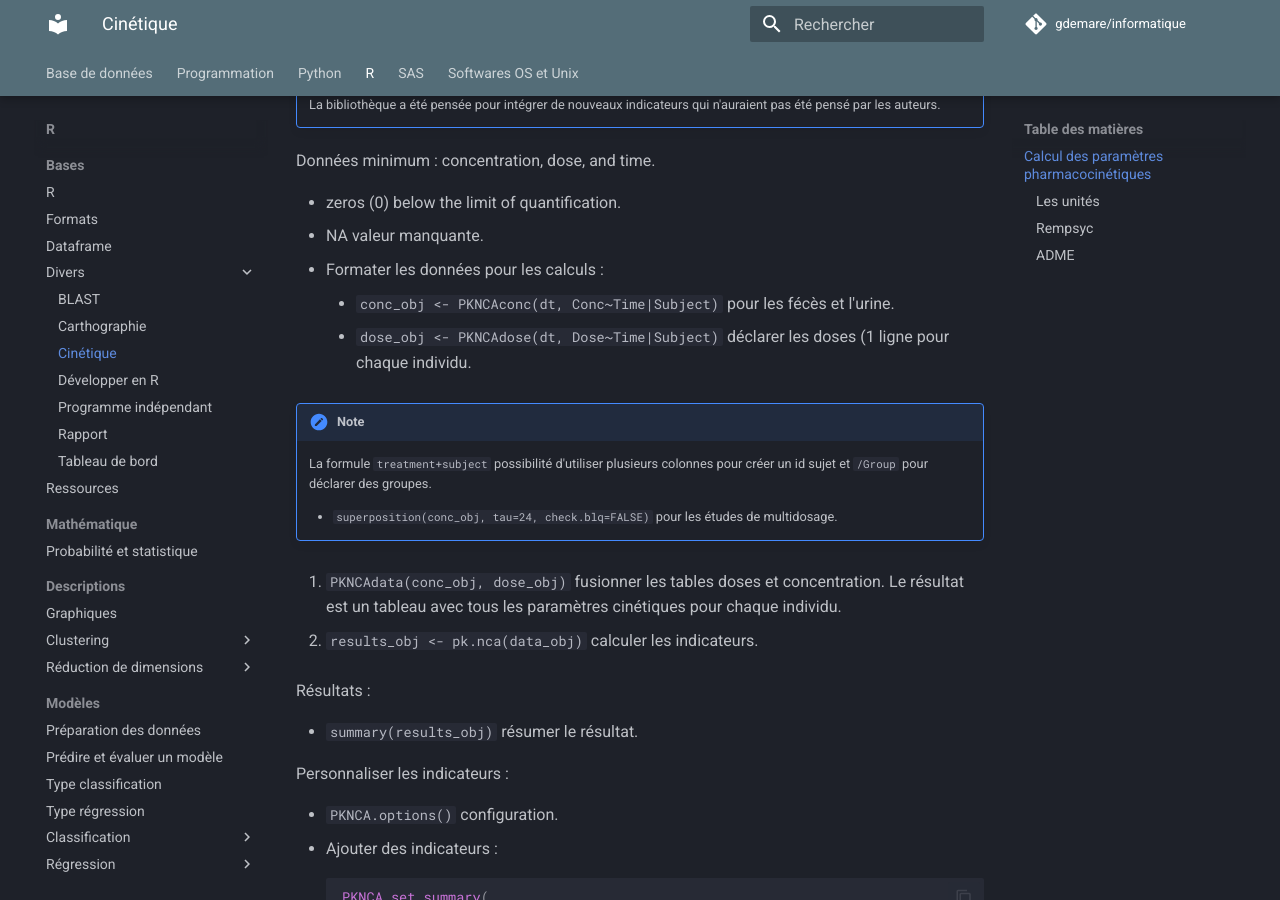
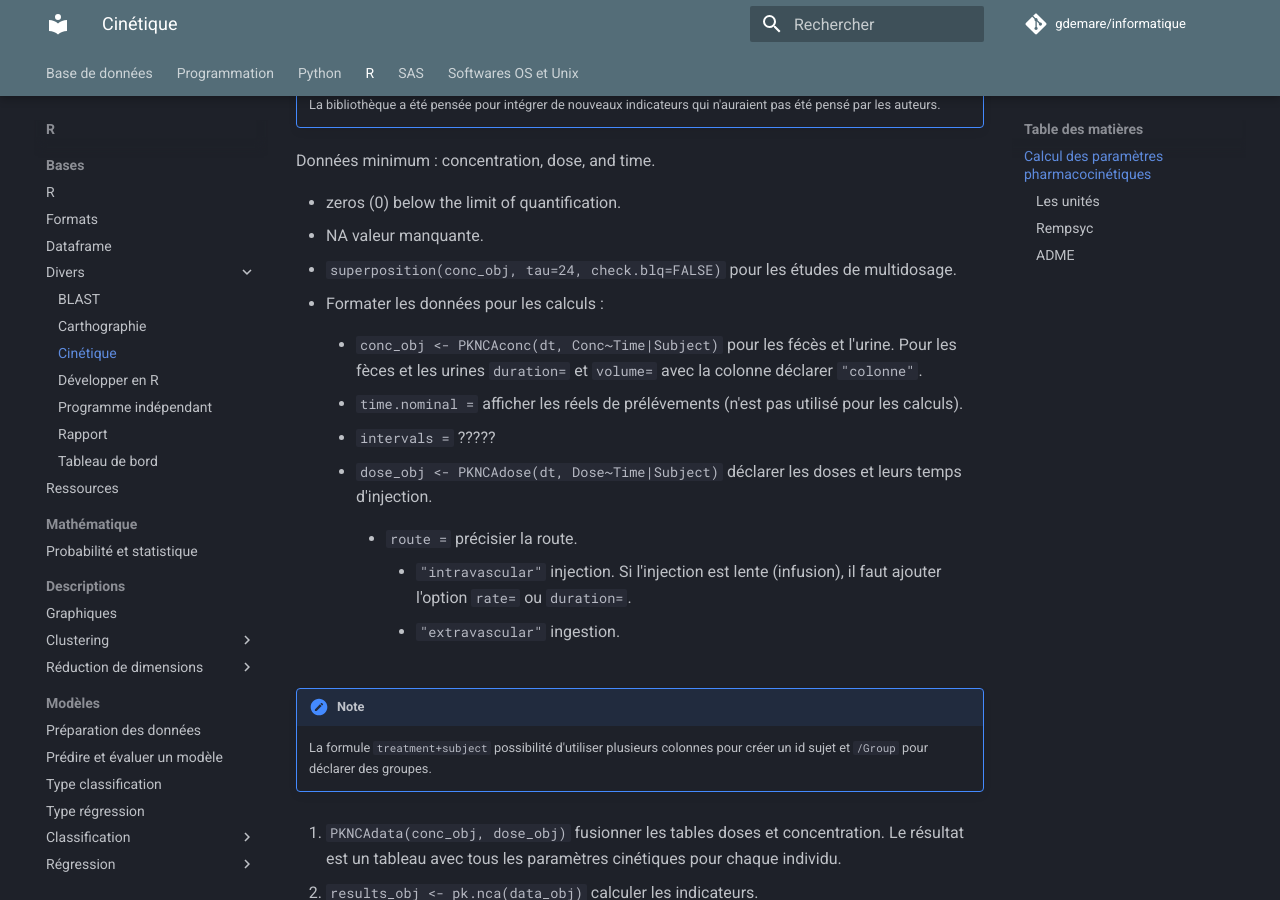
Before and after one commit to gdemare/Informatique, an MkDocs documentation site: the page built from docs/r/cinetique_r.md, in a window 1280 px wide and 900 px high, scrolled down 465 px. Built offline with MkDocs 1.6.1 and Material for MkDocs 9.7.7, drawn with Linux system fonts in a browser that asks for light colours; comment, search, counter and statistics services are not loaded.

Commit message:
Update cinetique_r.md

````diff
--- a/docs/r/cinetique_r.md
+++ b/docs/r/cinetique_r.md
@@ -14,15 +14,25 @@ Données minimum : concentration, dose, and time.
 
 * zeros (0) below the limit of quantification.
 * NA valeur manquante.
+* `superposition(conc_obj, tau=24, check.blq=FALSE)` pour les études de multidosage.
 
 1. Formater les données pour les calculs :
 
-    * `conc_obj <- PKNCAconc(dt, Conc~Time|Subject)` pour les fécès et l'urine.
-    * `dose_obj <- PKNCAdose(dt, Dose~Time|Subject)` déclarer les doses (1 ligne pour chaque individu.
+    * `conc_obj <- PKNCAconc(dt, Conc~Time|Subject)` pour les fécès et l'urine. Pour les fèces et les urines `duration=` et `volume=` avec la colonne déclarer `"colonne"`.
+
+       * `time.nominal =` afficher les réels de prélévements (n'est pas utilisé pour les calculs).
+       * `intervals = ` ?????
+
+    * `dose_obj <- PKNCAdose(dt, Dose~Time|Subject)` déclarer les doses et leurs temps d'injection.
+
+        * `route = ` précisier la route.
+
+            * `"intravascular"` injection. Si l'injection est lente (infusion), il faut ajouter l'option `rate=` ou `duration=`.
+            * `"extravascular"` ingestion.
+
 !!! note
     La formule `treatment+subject` possibilité d'utiliser plusieurs colonnes pour créer un id sujet et `/Group` pour déclarer des groupes.
 
-    * `superposition(conc_obj, tau=24, check.blq=FALSE)` pour les études de multidosage.
 
 2. `PKNCAdata(conc_obj, dose_obj)` fusionner les tables doses et concentration. Le résultat est un tableau avec tous les paramètres cinétiques pour chaque individu.
 
@@ -36,6 +46,7 @@ Personnaliser les indicateurs :
 
 * `PKNCA.options()` configuration.
 * Ajouter des indicateurs :
+
 ```R
 PKNCA.set.summary(
   name=nom,
````
